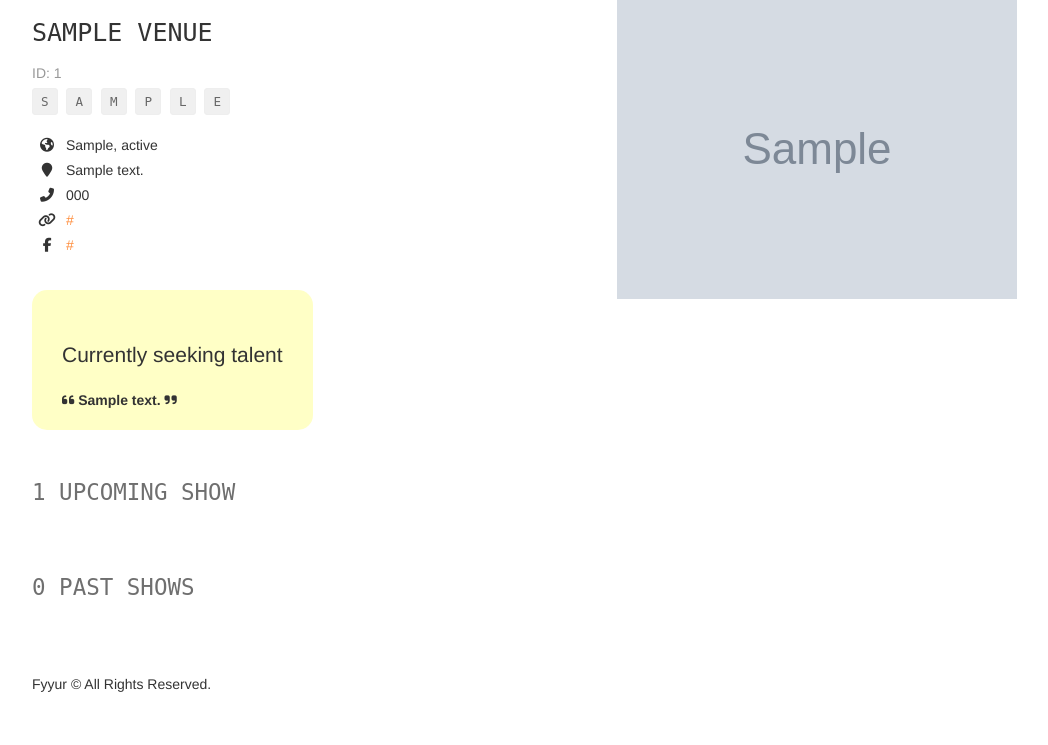
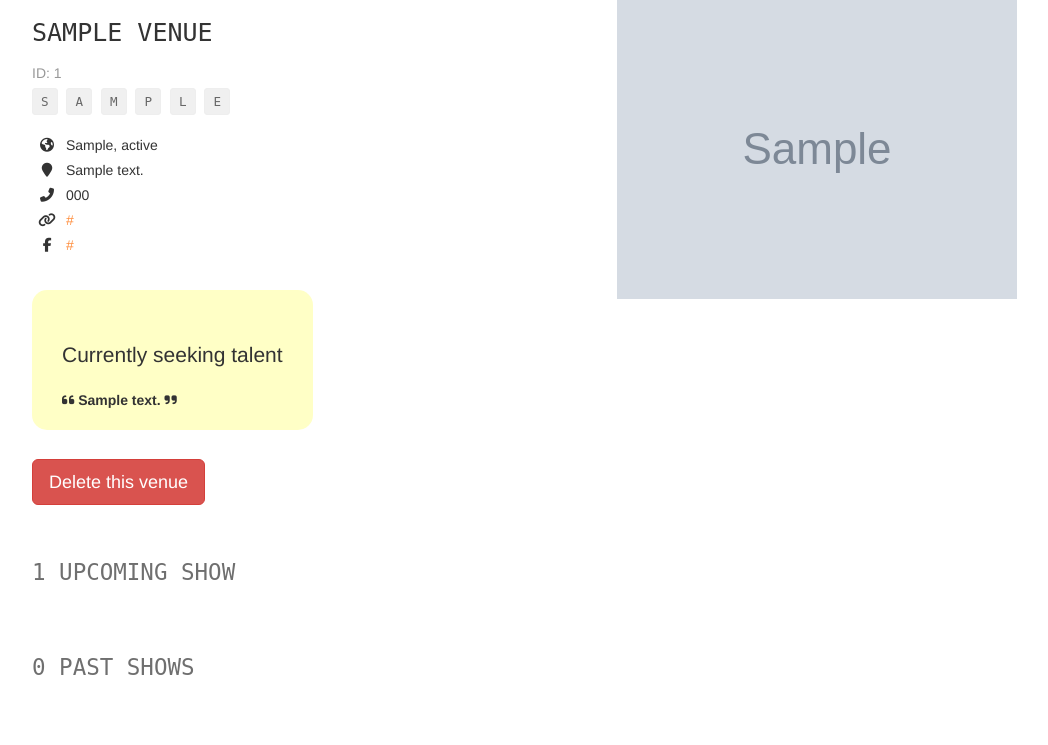
Before and after one commit to wanderindev/fyyur, a Flask app: page /venues/1 in a window 1280 px wide. Shown: the part 81-826 px from the top of the page, without its empty margins (38-1086 px from the left). Before the commit the page ends 773 px from the top, so only its background shows below. Run offline with Flask 2, Linux system fonts and the light colour scheme; tables that the repository leaves empty hold one stand-in row (values such as "Sample post"); grey boxes marked "Sample" are stand-in pictures; some libraries are stand-ins or nearby versions.

Commit message:
feat: Add delete to Venue

```diff
--- a/app.py
+++ b/app.py
@@ -62,10 +62,27 @@ def create_app(config_name="development"):
             search_term=search_term,
         )
 
-    @app.route("/venues/<int:venue_id>")
+    @app.route("/venues/<int:venue_id>", methods=["GET"])
     def show_venue(venue_id):
         venue = Venue.get_venue(venue_id)
+        if not venue:
+            return render_template("pages/home.html")
         return render_template("pages/show_venue.html", venue=venue)
+
+    @app.route("/venues/<int:venue_id>", methods=["DELETE"])
+    def delete_venue(venue_id):
+        venue = Venue.get_venue_by_id(venue_id)
+        venue_name = venue.name
+        result = venue.delete_from_db()
+        if result["error"]:
+            flash(
+                "An error occurred. Venue "
+                + venue_name
+                + " could not be deleted."
+            )
+            abort(500)
+        flash("Venue " + venue_name + " was successfully deleted!")
+        return render_template("pages/home.html")
 
     @app.route("/venues/create", methods=["GET"])
     def create_venue_form():
@@ -89,18 +106,8 @@ def create_app(config_name="development"):
                 + " could not be listed."
             )
             abort(500)
-        else:
-            flash("Venue " + data["name"] + " was successfully listed!")
-            return render_template("pages/home.html")
-
-    @app.route("/venues/<venue_id>", methods=["DELETE"])
-    def delete_venue(venue_id):
-        # TODO: Complete this endpoint for taking a venue_id, and using
-        # SQLAlchemy ORM to delete a record. Handle cases where the session commit could fail.
-
-        # BONUS CHALLENGE: Implement a button to delete a Venue on a Venue Page, have it so that
-        # clicking that button delete it from the db then redirect the user to the homepage
-        return None
+        flash("Venue " + data["name"] + " was successfully listed!")
+        return render_template("pages/home.html")
 
     #  Artists
     #  ----------------------------------------------------------------
--- a/forms.py
+++ b/forms.py
@@ -47,10 +47,7 @@ class ArtistForm(Form):
     )
     image_link = StringField("image_link")
     genres = SelectMultipleField(
-        # TODO implement enum restriction
-        "genres",
-        validators=[DataRequired()],
-        choices=GENRES,
+        "genres", validators=[DataRequired()], choices=GENRES,
     )
     facebook_link = StringField(
         # TODO implement enum restriction
--- a/models.py
+++ b/models.py
@@ -74,7 +74,9 @@ class Venue(db.Model, ModelMixin):
     website = db.Column(db.String(500))
     seeking_talent = db.Column(db.Boolean)
     seeking_description = db.Column(db.String(500))
-    shows = db.relationship("Show", backref="venue", lazy=True)
+    shows = db.relationship(
+        "Show", backref="venue", lazy=True, cascade="delete"
+    )
 
     def __init__(self, **kwargs):
         super(Venue, self).__init__(**kwargs)
@@ -153,6 +155,9 @@ class Venue(db.Model, ModelMixin):
             "upcomming_shows": cls.upcomming_shows(_id),
             "upcoming_shows_count": cls.upcoming_shows_count(_id),
         }
+        venue = cls.get_venue_by_id(_id)
+        if not venue:
+            return None
         return cls.to_dict(cls.get_venue_by_id(_id), _obj)
 
 
@@ -223,8 +228,6 @@ class Show(db.Model, ModelMixin):
         shows = cls.query.filter(
             cls.venue_id == _venue_id, Show.start_time > datetime.now()
         ).all()
-
-        print(shows)
         return [
             {
                 "artist_id": show.artist.id,
--- a/static/css/main.css
+++ b/static/css/main.css
@@ -209,3 +209,7 @@ h2.monospace {
 .subtitle {
   opacity: 0.5;
 }
+
+#delete-btn {
+  margin-top: 24px;
+}
--- a/static/js/script.js
+++ b/static/js/script.js
@@ -2,3 +2,18 @@ window.parseISOString = function parseISOString(s) {
   var b = s.split(/\D+/);
   return new Date(Date.UTC(b[0], --b[1], b[2], b[3], b[4], b[5], b[6]));
 };
+
+document.addEventListener("DOMContentLoaded", () => {
+  const deleteBtn = document.getElementById('delete-btn');
+  if (deleteBtn) {
+    deleteBtn.onclick = e => {
+    const delId = e.target.dataset.id;
+    fetch('/venues/' + delId, {
+      method: 'DELETE'
+    })
+        .then(() => {
+
+        })
+    }
+  }
+});
--- a/templates/pages/show_venue.html
+++ b/templates/pages/show_venue.html
@@ -41,6 +41,9 @@
 			<i class="fas fa-moon"></i> Not currently seeking talent
 		</p>
 		{% endif %}
+		<p>
+			<a href=""><button id="delete-btn" class="btn btn-danger btn-lg" data-id="{{ venue.id }}">Delete this venue</button></a>
+		</p>
 	</div>
 	<div class="col-sm-6">
 		<img src="{{ venue.image_link }}" alt="Venue Image" />
```
